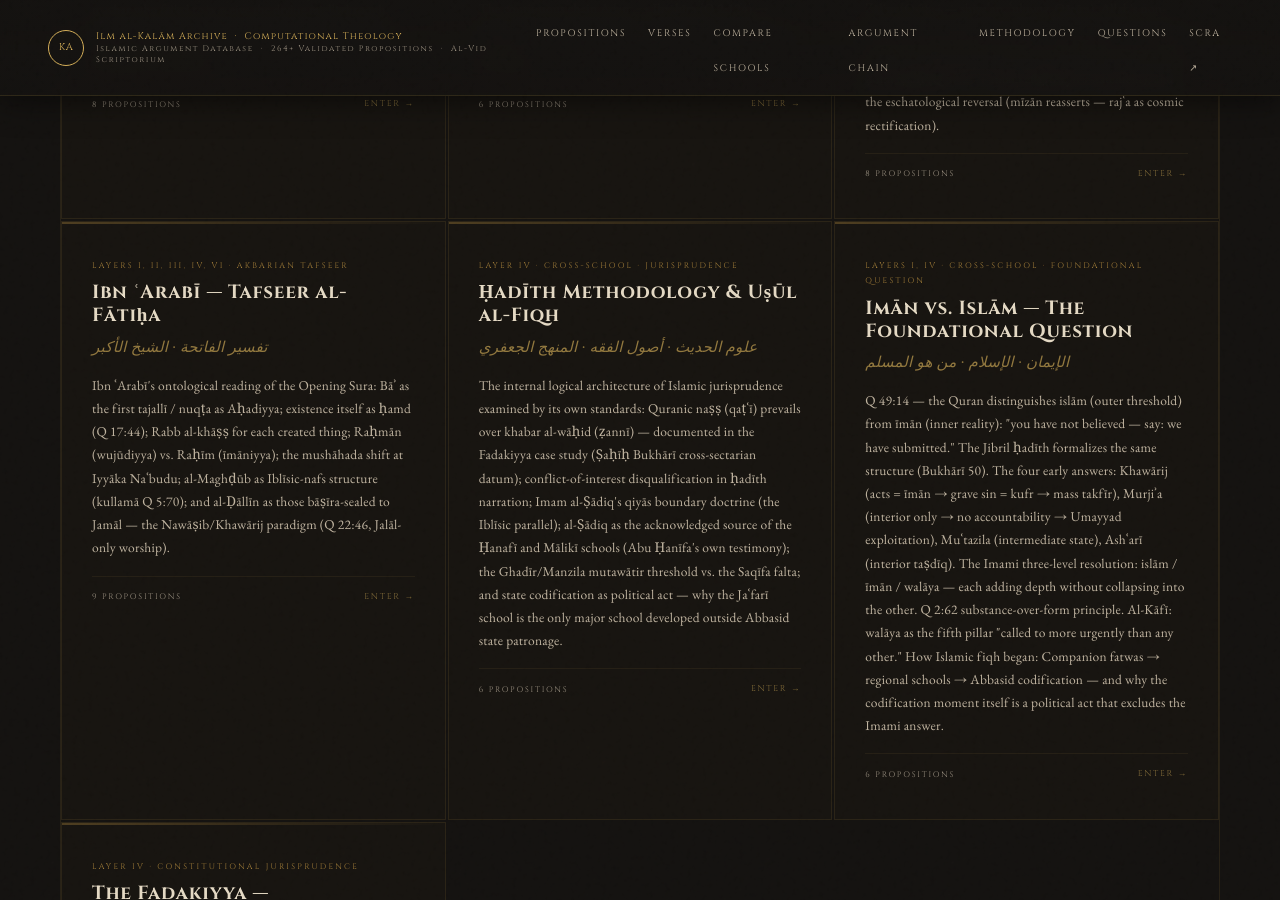
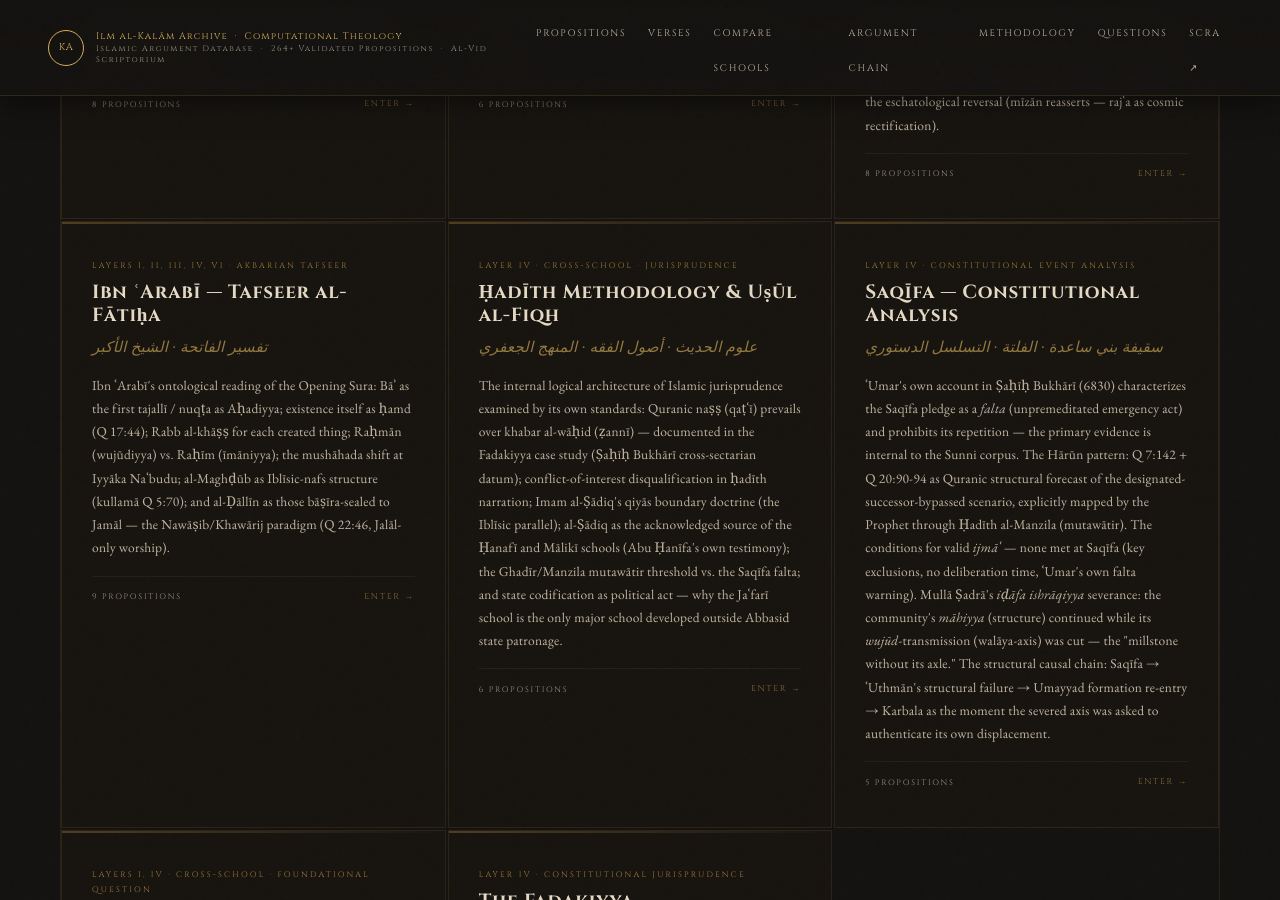
Before and after one commit to sacredcivilization/sacred-archive, a Jekyll site: the page built from propositions/index.html, in a window 1280 px wide and 900 px high, scrolled down 4563 px. Built offline with Jekyll 4.4.1, drawn with Linux system fonts in a browser that asks for light colours; some web fonts are replaced; some of the changed text lies outside the part shown.

Commit message:
Add T44 Saqifa Constitutional Analysis (5 props)
SAQIFA-001: Umar own account in Bukhari 6830 -- falta self-characterization disqualifies it as valid succession
SAQIFA-002: Harun pattern -- Q 7:142 + Q 20:90-94 Quranic structural forecast + Hadith al-Manzila mutawatir
SAQIFA-003: Conditions of valid ijma -- Saqifa met none (exclusions, no deliberation, Umars own warning)
SAQIFA-004: Idafa ishraqiyya severance (Mulla Sadra) -- mahiyya continued, wujud-transmission cut
SAQIFA-005: Structural causal chain -- Saqifa to Uthman failure to Umayyad capture to Karbala
Stats: 287+/44 topics

```diff
--- a/propositions/index.html
+++ b/propositions/index.html
@@ -11,11 +11,11 @@ description: "107+ validated Islamic theological propositions across 14 topic ar
       <div class="ornament"><span class="line a"></span><span class="dia"></span><span class="line b"></span></div>
       <p class="topic-eye">Ilm al-Kalām Archive · Proposition Index</p>
       <h1 class="topic-title-h1">All Propositions</h1>
-      <p class="topic-subtitle">282+ validated theological propositions across 43 topic areas — structured as formal argument chains with primary source citations.</p>
+      <p class="topic-subtitle">287+ validated theological propositions across 44 topic areas — structured as formal argument chains with primary source citations.</p>
       <div class="topic-stats-bar">
-        <span class="tsb-item">282+ Propositions</span>
+        <span class="tsb-item">287+ Propositions</span>
         <span class="tsb-sep">·</span>
-        <span class="tsb-item">43 Topic Areas</span>
+        <span class="tsb-item">44 Topic Areas</span>
         <span class="tsb-sep">·</span>
         <span class="tsb-item">4 Schools Covered</span>
       </div>
@@ -355,6 +355,14 @@ description: "107+ validated Islamic theological propositions across 14 topic ar
         <div class="tic-footer"><span class="tic-count">6 Propositions</span><span class="tic-enter">Enter →</span></div>
       </a>
 
+      <a href="{{ '/propositions/saqifa-constitutional/' | relative_url }}" class="topic-index-card">
+        <div class="tic-layer">Layer IV · Constitutional Event Analysis</div>
+        <div class="tic-name">Saqīfa — Constitutional Analysis</div>
+        <div class="tic-arabic">سقيفة بني ساعدة · الفلتة · التسلسل الدستوري</div>
+        <p class="tic-desc">ʿUmar's own account in Ṣaḥīḥ Bukhārī (6830) characterizes the Saqīfa pledge as a <em>falta</em> (unpremeditated emergency act) and prohibits its repetition — the primary evidence is internal to the Sunni corpus. The Hārūn pattern: Q 7:142 + Q 20:90-94 as Quranic structural forecast of the designated-successor-bypassed scenario, explicitly mapped by the Prophet through Ḥadīth al-Manzila (mutawātir). The conditions for valid <em>ijmāʿ</em> — none met at Saqīfa (key exclusions, no deliberation time, ʿUmar's own falta warning). Mullā Ṣadrā's <em>iḍāfa ishrāqiyya</em> severance: the community's <em>māhiyya</em> (structure) continued while its <em>wujūd</em>-transmission (walāya-axis) was cut — the "millstone without its axle." The structural causal chain: Saqīfa → ʿUthmān's structural failure → Umayyad formation re-entry → Karbala as the moment the severed axis was asked to authenticate its own displacement.</p>
+        <div class="tic-footer"><span class="tic-count">5 Propositions</span><span class="tic-enter">Enter →</span></div>
+      </a>
+
       <a href="{{ '/propositions/iman-islam-definition/' | relative_url }}" class="topic-index-card">
         <div class="tic-layer">Layers I, IV · Cross-School · Foundational Question</div>
         <div class="tic-name">Imān vs. Islām — The Foundational Question</div>
```
Also changed, not shown: propositions/saqifa-constitutional/index.html (added, +111 -0 lines).
